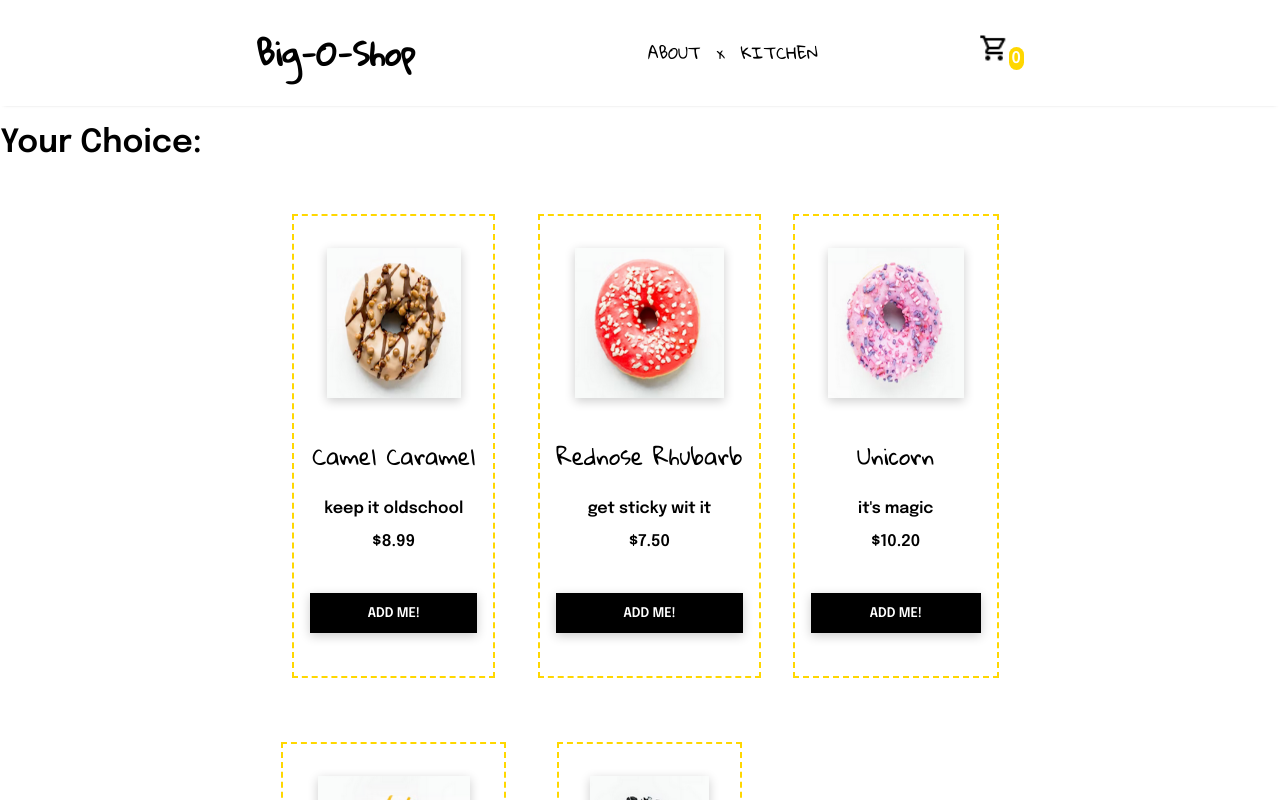
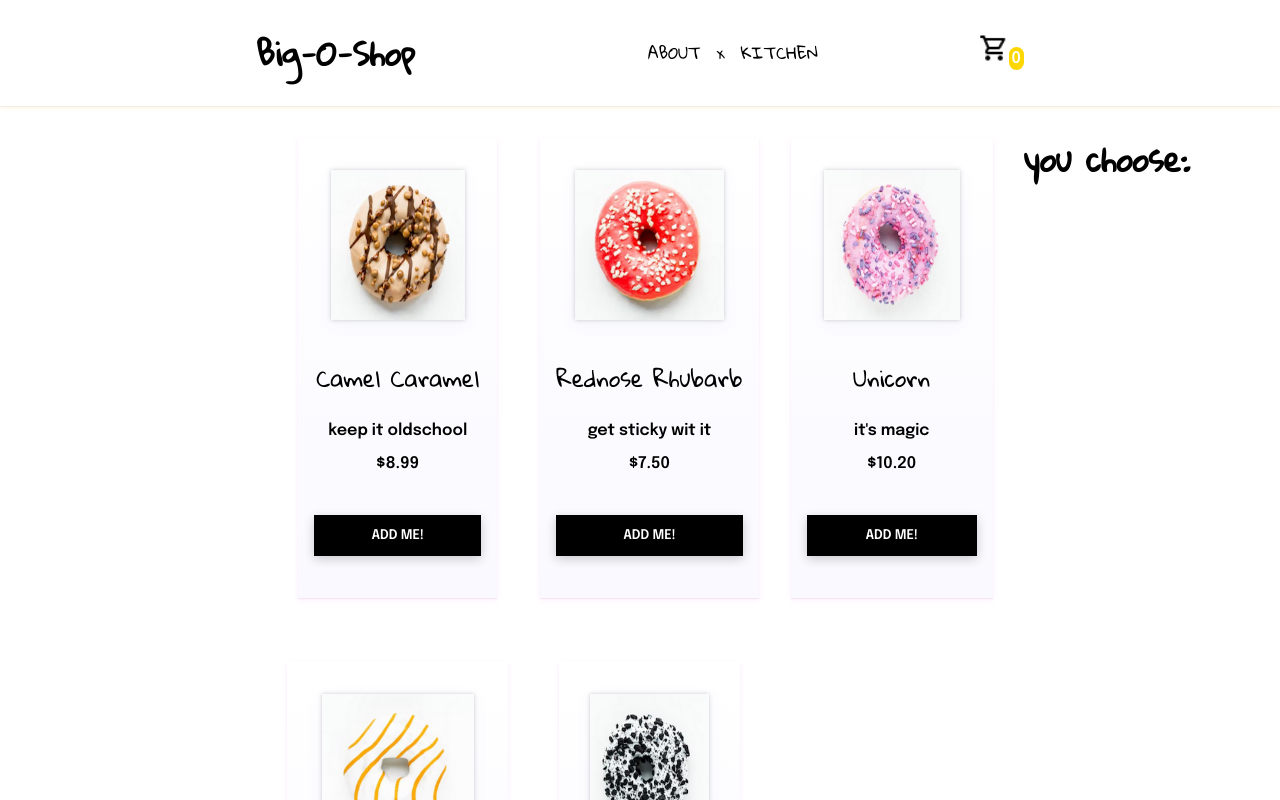
Before and after one commit to fixedtire/donut-shop2, a React (Create React App) app: page / in a window 1280 px wide. Both pictures are taken after a click on the icon 993 px from the left and 48 px from the top of the page. Shown: the top 800 px of the page. Built offline with nearby package versions, Linux system fonts and the light colour scheme.

Commit message:
added amount feature in cart, still buggy

```diff
--- a/src/App.css
+++ b/src/App.css
@@ -15,6 +15,7 @@ body {
   align-items: center;
   width: 60%;
   font-family: 'Gloria Hallelujah', cursive;
+
 }
 
 .title {
@@ -34,9 +35,7 @@ body {
   justify-items: center;
   margin: 0 auto;
   align-items: center;
-  -webkit-box-shadow:0px 1px 4px -4px black;
-  -moz-box-shadow:0px 1px 4px -4px black;
-  box-shadow:0px 1px 4px -4px black;
+  box-shadow: rgba(255, 201, 94, 0.15) 0px 2px 5px 0px, rgba(0, 0, 0, 0.05) 0px 1px 1px 0px;
 }
 
 .cards {
@@ -51,7 +50,13 @@ body {
   box-shadow: 0 3px 10px rgb(0 0 0 / 0.2);
 }
 
-button {
+.white-shadow2 {
+  margin-top: 2em;
+  margin-bottom: 2em;
+  box-shadow: rgba(85, 67, 84, 0.27) 0px 0px 0.25em, rgba(90, 125, 188, 0.05) 0px 0.25em 1em;
+}
+
+  button {
   cursor: pointer;
   width: 100%;
   display: inline-block;
@@ -81,6 +86,24 @@ a {
   color: inherit;
   text-decoration: none;
 }
+
+.cart {
+    text-align: justify;
+
+}
+
+.center-cart {
+  font-family: 'Gloria Hallelujah', cursive;
+  position: absolute;
+  float: right;
+  margin-right: 4%;
+  margin-left: 80%;
+  grid-column: auto;
+}
+
+.isHidden {
+  display: none;
+}
 .cart-value {
   font-family: 'Epilogue', sans-serif;
   color: white;
@@ -106,10 +129,10 @@ a {
 .card-details {
   margin: 0;
   padding: 0em 1em 1em 1em;
-  border: 2px;
-  border-color: gold;
-  border-style: dashed;
-  background: rgba(255,255,255, .5);
+  border: 1px;
+  background-image: linear-gradient(rgb(255, 255, 255), rgb(249, 249, 255));
+  box-shadow: rgba(255, 133, 253, 0.15) 0px 2px 5px 0px, rgba(0, 0, 0, 0.05) 0px 1px 1px 0px;
+
 }
 
 .menu-icon {
--- a/src/App.js
+++ b/src/App.js
@@ -17,16 +17,31 @@ const reducer = (state, action) => {
 }*/
 }
 
+let amountItems = [
+  { id: 1, amount: 0 },
+  { id: 2, amount: 0 },
+  { id: 3, amount: 0 },
+  { id: 4, amount: 0 },
+  { id: 5, amount: 0 },
+];
+
 function App() {
   /* const [ state, dispatch ] = useReducer(reducer, { items: donuts })
    */
   const [items, setItems] = useState([]);
   const [isCartOpen, setIsCartOpen] = useState(false);
+  const [itemsAmount, setItemsAmount] = useState(amountItems);
+
   const addDonut = (donut) => {
     setItems((prev) => {
       return [...prev, donut];
     });
+    amountItems[donut.id].amount += 1;
+    console.log(itemsAmount);
+    console.log(itemsAmount[3].amount);
   };
+
+  console.log(items);
 
   return (
     <div>
@@ -38,7 +53,7 @@ function App() {
       />
 
       {/* <Menu /> */}
-      {isCartOpen && <Cart items={items} />}
+      {isCartOpen && <Cart items={items} itemsAmount={itemsAmount} />}
       {/* ITEMS--- */}
 
       <div className="cards">
--- a/src/Cart.js
+++ b/src/Cart.js
@@ -1,13 +1,24 @@
 import "./App.css";
 import { CartItem } from "./CartItem";
 
-export const Cart = ({ items }) => {
+export const Cart = ({ items, itemsAmount, donutID }) => {
   return (
     <div className="cart">
-      <h1>Your Choice:</h1>
-      {items.map((item) => {
-        return <CartItem key={item.id} item={item} />;
-      })}
+      <div className="center-cart">
+        <h1>you choose:</h1>
+        {items.map((item, index) => {
+          return (
+            <CartItem
+              key={item.id}
+              item={item}
+              itemsAmount={itemsAmount}
+              key={item.id}
+              items={items}
+              donutID={donutID}
+            />
+          );
+        })}
+      </div>
     </div>
   );
 };
--- a/src/CartItem.js
+++ b/src/CartItem.js
@@ -1,9 +1,11 @@
 import React from "react";
 
-export const CartItem = ({ item }) => {
+export const CartItem = ({ item, itemsAmount }) => {
   return (
     <div className="cart-item">
-      <h4>{item.name}</h4>
+      <h4>
+        {itemsAmount[item.id].amount}x {item.name}
+      </h4>
     </div>
   );
 };
--- a/src/Item.js
+++ b/src/Item.js
@@ -1,6 +1,6 @@
 import "./App.css";
 
-export const Item = ({ name, description, price, img, addDonut }) => {
+export const Item = ({ name, description, price, img, addDonut, key }) => {
   //  console.log(img);
   return (
     <div>
@@ -10,7 +10,7 @@ export const Item = ({ name, description, price, img, addDonut }) => {
             <img
               src={process.env.PUBLIC_URL + img}
               alt={name}
-              className="white-shadow"
+              className="white-shadow2"
               height="150px"
               width="180px"
             ></img>
```
